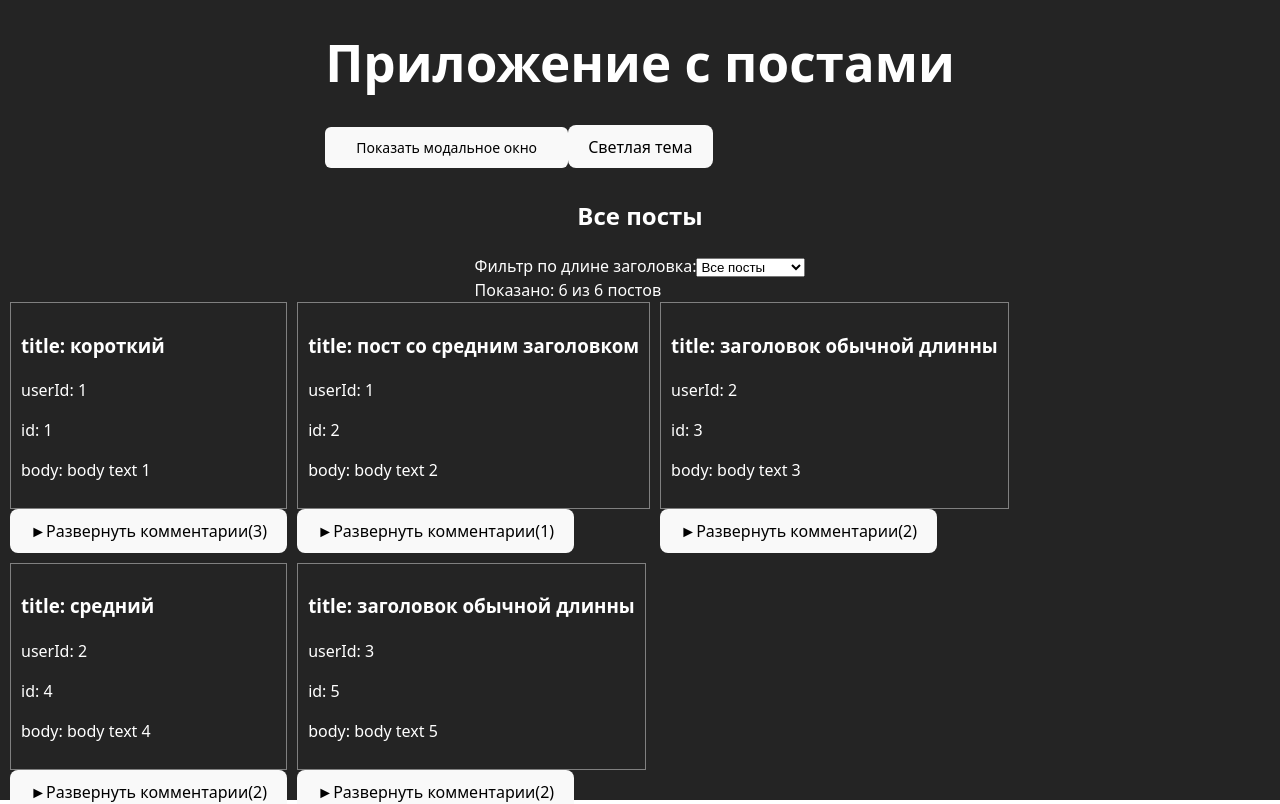
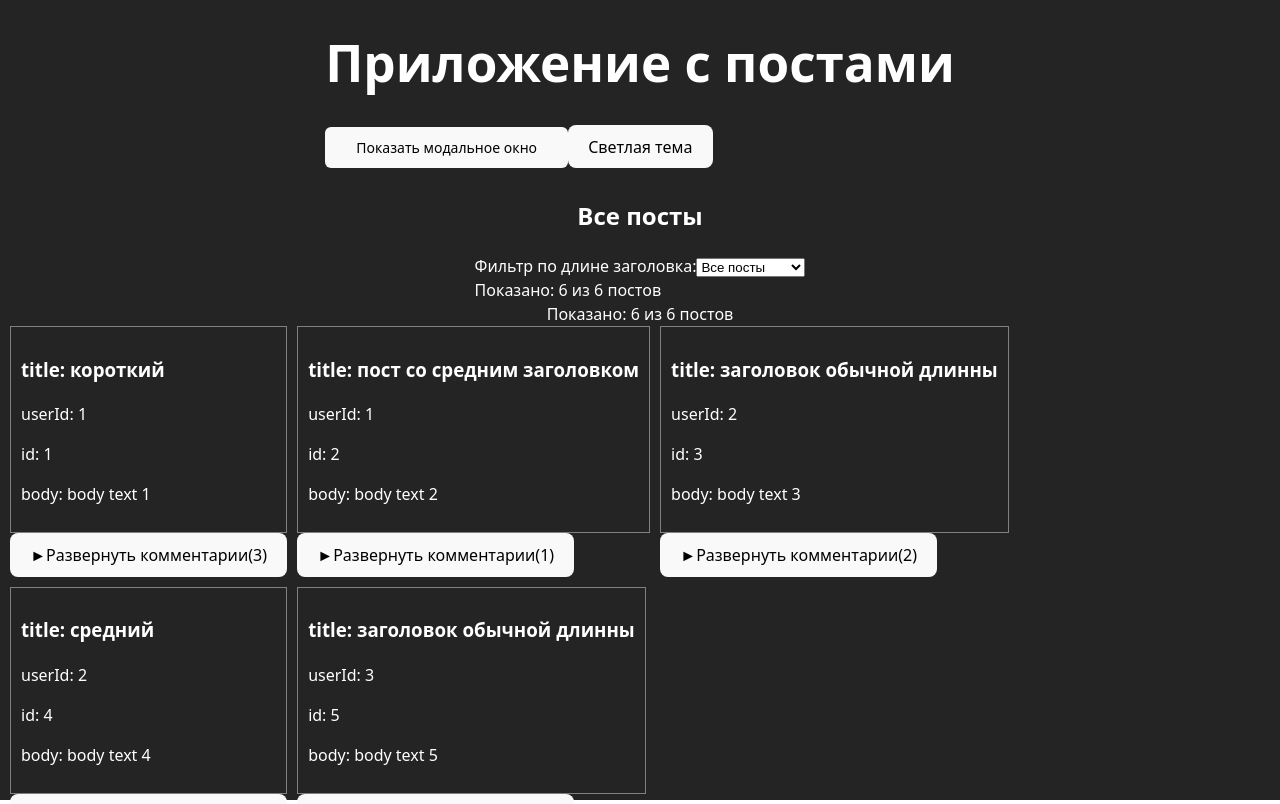
Before and after one commit to SterbenKiubi/Aston, a React (Vite) app in the folder my-post-app/: page / in a window 1280 px wide. Shown: the top 804 px of the page. Built offline with nearby package versions, Linux system fonts and the light colour scheme.

Commit message:
feat: add optimizations: useMemo, useCallback

```diff
--- a/my-post-app/src/widgets/PostList/PostList.tsx
+++ b/my-post-app/src/widgets/PostList/PostList.tsx
@@ -1,7 +1,7 @@
-import React, { useState, useMemo } from "react";
+import React, { useState, useMemo, useCallback } from "react";
 import { PostCard } from "../../entities/post/ui/PostCard";
 import { Post } from "../../entities/post/model/types";
-import { FC } from "react";
+import { FC, memo } from "react";
 import { withLoading } from "../../shared/lib/hoc/withLoading";
 import { CommentList } from "../CommentList/ui/CommentList";
 import { PostLengthFilter } from "../../features/PostLengthFilter/ui/PostLengthFilter";
@@ -13,45 +13,81 @@ interface PostListProps {
   comments?: { [key: number]: any[] };
 }
 
+const MemoizedPostItem = memo(({ post, comments }: { post: Post; comments: any[] }) => (
+  <div className="post-item">
+    <PostCard post={post} />
+    <CommentList
+      postId={post.id}
+      comments={comments}
+    />
+  </div>
+));
+
 export const PostList: FC<PostListProps> = (props) => {
   const { posts, comments = {} } = props;
-    const [ minLength, setMinLength ] = useState(0);
+  const [minLength, setMinLength] = useState(0);
 
   const filteredPosts = useMemo(() => {
     return filterByLength(posts, minLength);
   }, [posts, minLength]);
 
-  const handleLengthChange = (length) => {
+  const handleLengthChange = useCallback((length: number) => {
     setMinLength(length);
+  }, []);
+
+  const postsInfo = useMemo(() => {
+    return {
+      shown: filteredPosts.length,
+      total: posts.length
     };
+  }, [filteredPosts.length, posts.length]);
+
+  const renderPost = useCallback((post: Post) => {
+    const postComments = comments[post.id] || [];
+    return (
+      <MemoizedPostItem
+        key={post.id}
+        post={post}
+        comments={postComments}
+      />
+    );
+  }, [comments]);
+
+  const filterComponent = useMemo(() => (
+    <PostLengthFilter
+      posts={posts}
+      minLength={minLength}
+      onLengthChange={handleLengthChange}
+    />
+  ), [posts, minLength, handleLengthChange]);
 
   return (
     <div className="post-list">
       <h2>Все посты</h2>
 
-            <PostLengthFilter
-                posts={posts}
-                minLength={minLength}
-                onLengthChange={handleLengthChange}
-            />
+      {filterComponent}
+
+      <div className="post-list-info">
+        Показано: {postsInfo.shown} из {postsInfo.total} постов
+      </div>
 
       <div className="post-list-container">
-                {filteredPosts.map((post) => (
-                    <div key={post.id} className="post-item">
-                        <PostCard
-                            key={post.id}
-                            post={post}
-                        />
-                        <CommentList
-                            postId={post.id}
-                            comments={comments[post.id]}
-                        />
+        {filteredPosts.map(renderPost)}
       </div>
 
-            ))}
+      {filteredPosts.length === 0 && (
+        <div className="no-posts">
+          <p>😔 Не найдено постов с заголовком длиной от {minLength} символов</p>
+          <button
+            onClick={() => setMinLength(0)}
+            className="reset-filter-btn"
+          >
+            Показать все посты
+          </button>
         </div>
+      )}
     </div>
   );
 };
 
-export default withLoading(PostList);
+export default memo(withLoading(PostList));
```
Lines whose indentation alone changed are shown as unchanged.
